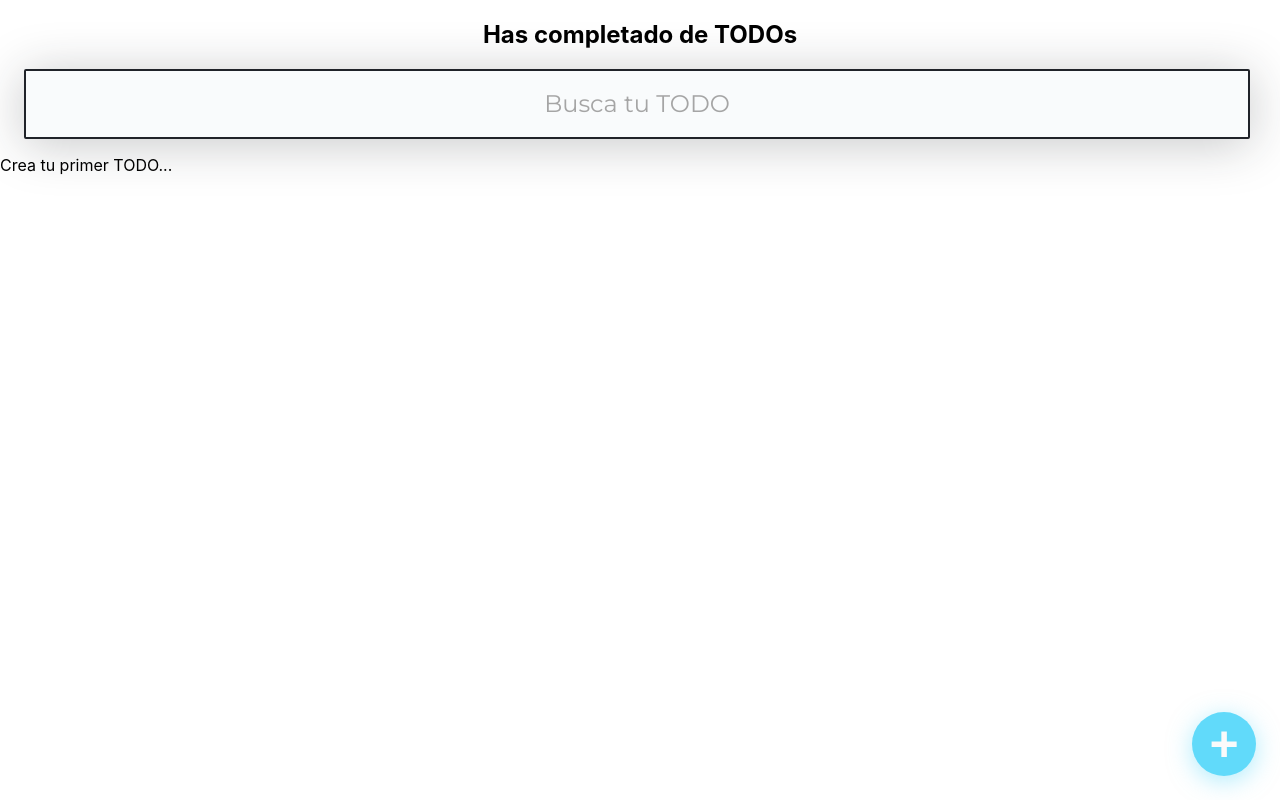
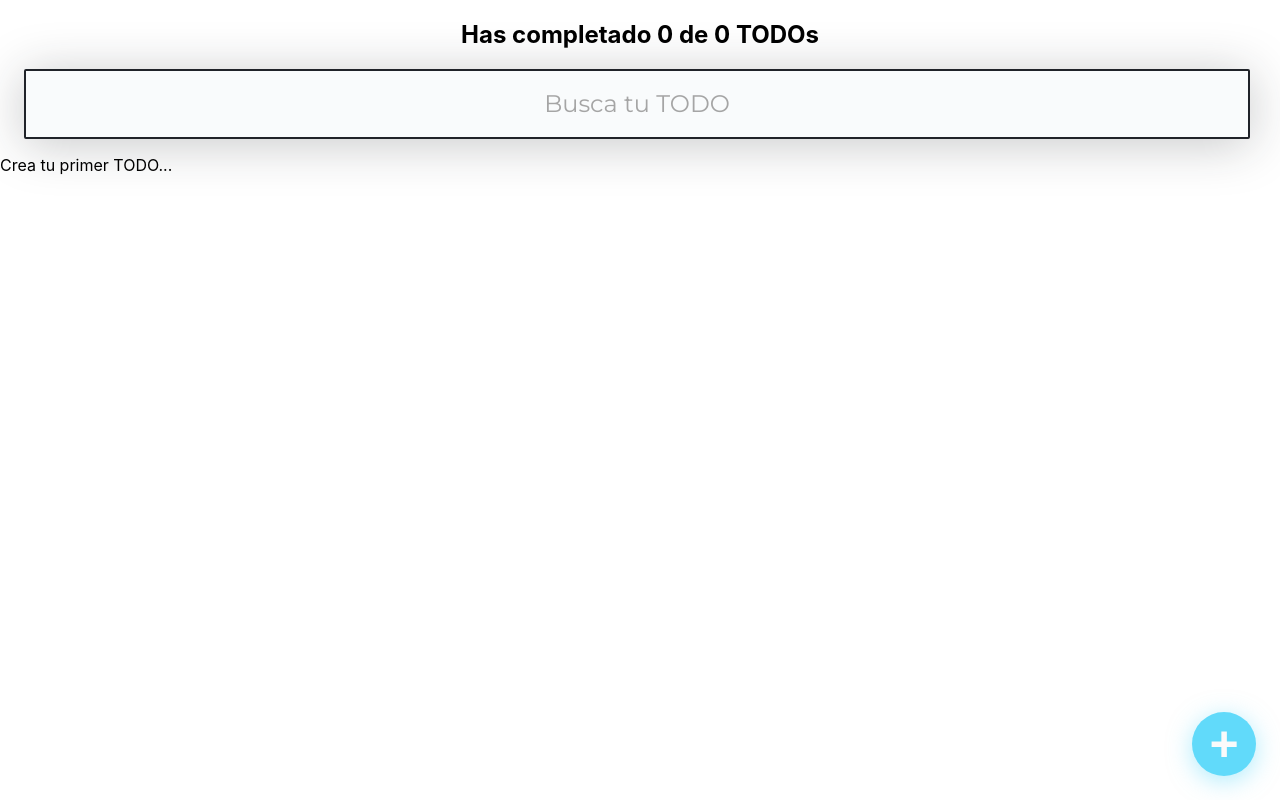
Before and after one commit to jurgenru/react-platzi, a React (Create React App) app: page / in a window 1280 px wide. Built offline with nearby package versions, Linux system fonts and the light colour scheme.

Commit message:
consumiendo el context con los hooks

```diff
--- a/src/App/AppUI.js
+++ b/src/App/AppUI.js
@@ -7,12 +7,12 @@
 import { TodoItem } from "../components/TodoItem/TodoItem";
 
 function AppUI() {
+  const { error, loading, searchedTodo, completeTodo, deleteTodo } =
+    React.useContext(TodoContext);
   return (
     <>
       <TodoCounter />
       <TodoSearch />
-      <TodoContext.Consumer>
-        {({ error, loading, searchedTodo, completeTodo, deleteTodo }) => (
       <TodoList>
         {error && <p>DESESPERATE HUBO UN ERROR</p>}
         {loading && <p>Estamos cargando no desesperes...</p>}
@@ -27,8 +27,6 @@
           />
         ))}
       </TodoList>
-        )}
-      </TodoContext.Consumer>
       <CreateTodoButton />
     </>
   );
--- a/src/components/TodoCounter/TodoCounter.js
+++ b/src/components/TodoCounter/TodoCounter.js
@@ -1,8 +1,14 @@
 import React from "react";
+import { TodoContext } from "../TodoContext";
 import "./TodoCounter.css";
 
-function TodoCounter(props) {
-  return <h2 className="TodoCounter">Has completado {props.completed} de {props.total} TODOs</h2>;
+function TodoCounter() {
+  const { completedTodos, totalTodos } = React.useContext(TodoContext);
+  return (
+    <h2 className="TodoCounter">
+      Has completado {completedTodos} de {totalTodos} TODOs
+    </h2>
+  );
 }
 
 export { TodoCounter };
--- a/src/components/TodoSearch/TodoSearch.js
+++ b/src/components/TodoSearch/TodoSearch.js
@@ -1,11 +1,14 @@
 import React from "react";
+import { TodoContext } from "../TodoContext";
 import "./TodoSearch.css";
 
-function TodoSearch({searchValue, setSearchValue}) {
+function TodoSearch() {
   const onSearchValueChange = (event) => {
     console.log(event.target.value);
     setSearchValue(event.target.value);
   };
+
+  const { searchValue, setSearchValue } = React.useContext(TodoContext);
 
   return (
     <input
```
Lines whose indentation alone changed are shown as unchanged.
